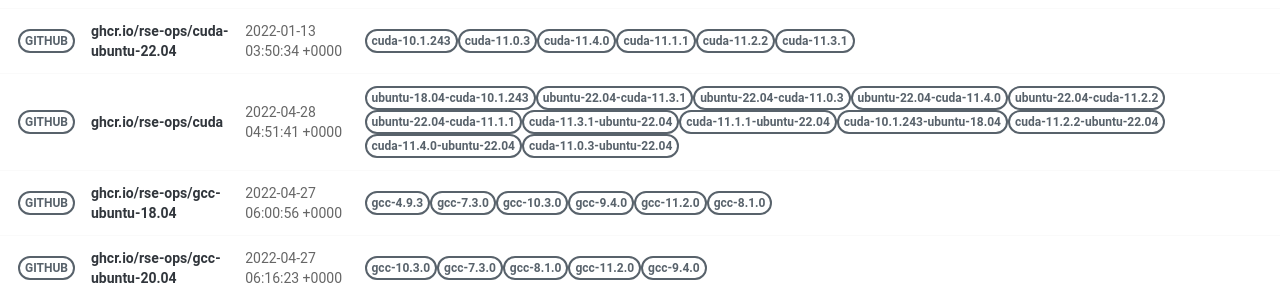
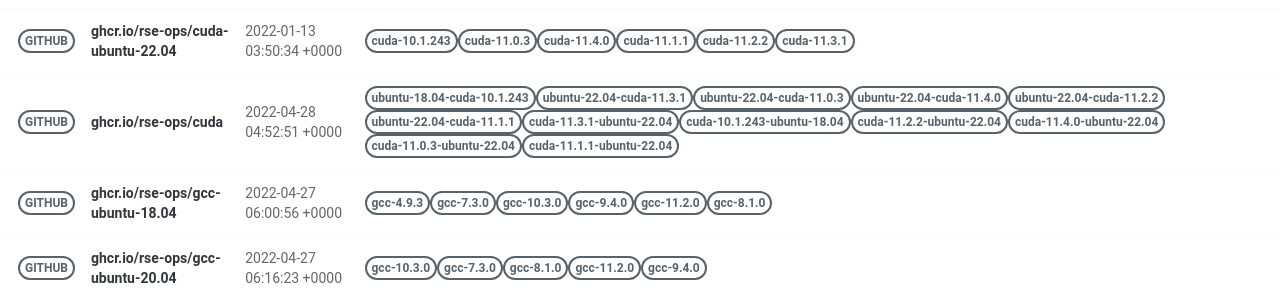
Before and after one commit to rse-ops/docker-images, a Jekyll site: the page built from pages/index.md, in a window 1280 px wide. Shown: the part 421-721 px from the top of the page. Built offline with Jekyll 4.4.1, drawn with Linux system fonts in a browser that asks for light colours; nearby versions of some CDN libraries; part of the change alters nothing that is shown.

Commit message:
Automated push to update library 2022-04-28

```diff
--- a/_library/ghcr.io-rse-ops-cuda.md
+++ b/_library/ghcr.io-rse-ops-cuda.md
@@ -1,7 +1,7 @@
 ---
 layout: container
 name: ghcr.io/rse-ops/cuda
-updated_at: 2022-04-28 04:51:41.733885
+updated_at: 2022-04-28 04:52:51.038087
 
 
 container_url: https://github.com/orgs/rse-ops/packages/container/package/cuda
@@ -27,9 +27,6 @@ versions:
  - tag: cuda-11.3.1-ubuntu-22.04
    dockerfile: https://github.com/rse-ops/docker-images/blob/main/ubuntu/cuda/Dockerfile
    manifest: https://crane.ggcr.dev/manifest/ghcr.io/rse-ops/cuda:cuda-11.3.1-ubuntu-22.04
- - tag: cuda-11.1.1-ubuntu-22.04
-   dockerfile: https://github.com/rse-ops/docker-images/blob/main/ubuntu/cuda/Dockerfile
-   manifest: https://crane.ggcr.dev/manifest/ghcr.io/rse-ops/cuda:cuda-11.1.1-ubuntu-22.04
  - tag: cuda-10.1.243-ubuntu-18.04
    dockerfile: https://github.com/rse-ops/docker-images/blob/main/ubuntu/cuda/Dockerfile
    manifest: https://crane.ggcr.dev/manifest/ghcr.io/rse-ops/cuda:cuda-10.1.243-ubuntu-18.04
@@ -42,5 +39,8 @@ versions:
  - tag: cuda-11.0.3-ubuntu-22.04
    dockerfile: https://github.com/rse-ops/docker-images/blob/main/ubuntu/cuda/Dockerfile
    manifest: https://crane.ggcr.dev/manifest/ghcr.io/rse-ops/cuda:cuda-11.0.3-ubuntu-22.04
+ - tag: cuda-11.1.1-ubuntu-22.04
+   dockerfile: https://github.com/rse-ops/docker-images/blob/main/ubuntu/cuda/Dockerfile
+   manifest: https://crane.ggcr.dev/manifest/ghcr.io/rse-ops/cuda:cuda-11.1.1-ubuntu-22.04
 
 ---
```
